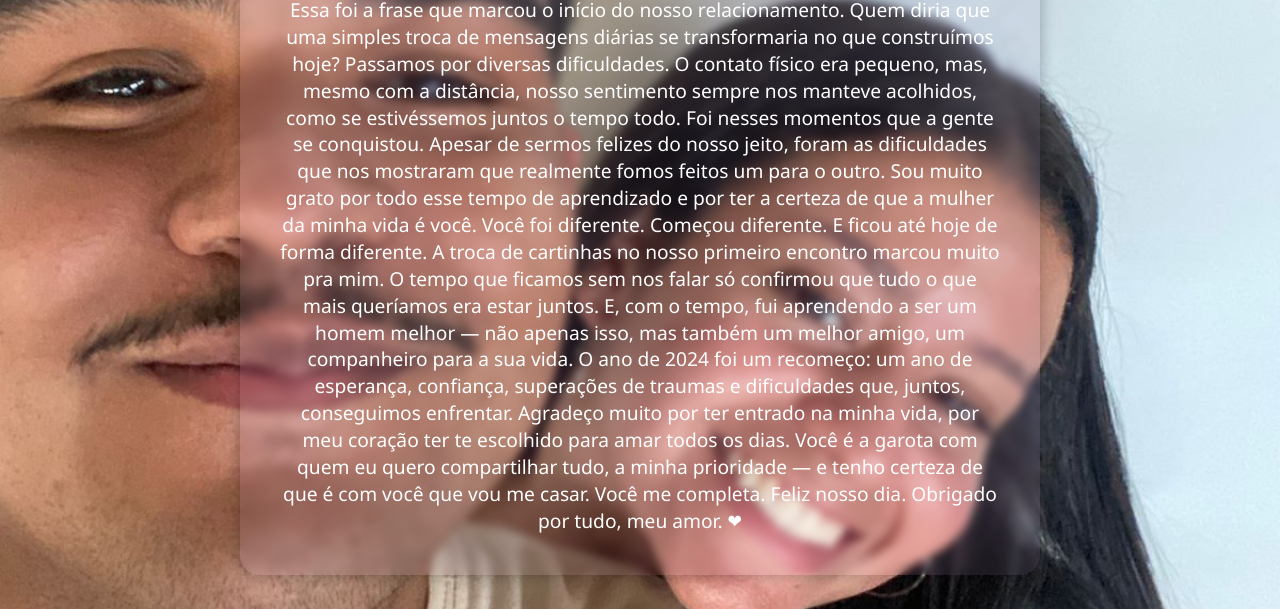
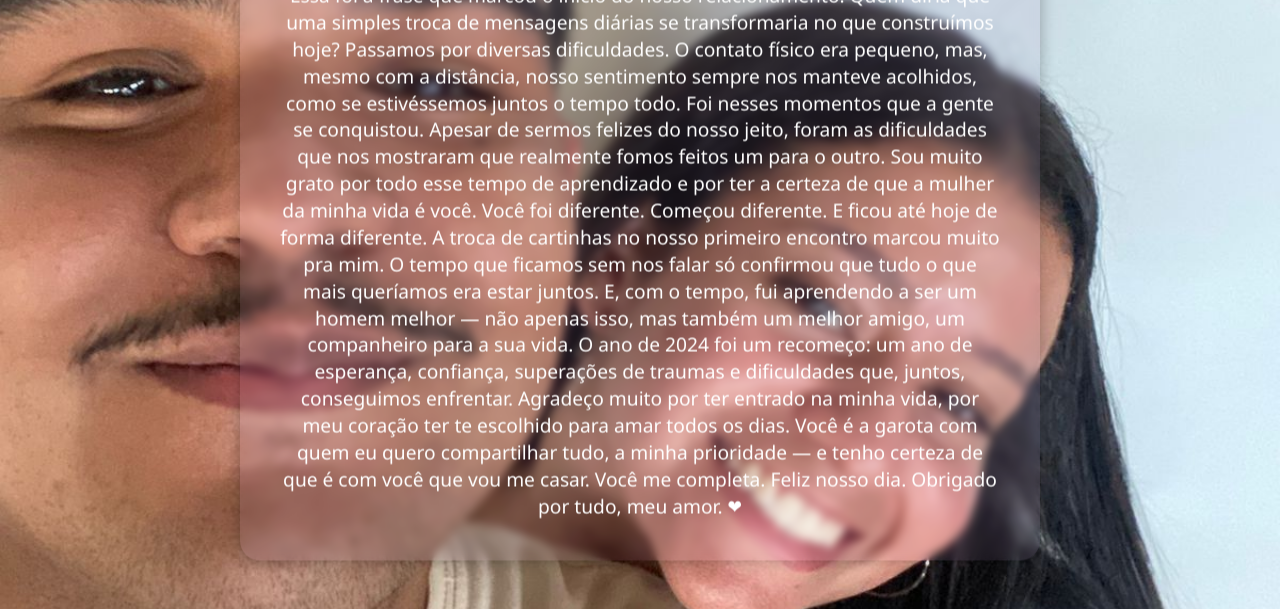
Before and after one commit to BrunoFerreira7/diadosnamorados, a plain HTML site: page declaração.html in a window 1280 px wide. Shown: the part 191-800 px from the top of the page. Drawn offline with Linux system fonts and the light colour scheme.

Commit message:
Update declaração.html

```diff
--- a/declaração.html
+++ b/declaração.html
@@ -28,6 +28,7 @@
       max-width: 800px;
       margin: 0 auto;
       top: 5%;
+      transform: translateY(-2%);
       background: rgba(189, 145, 201, 0.1);
       border-radius: 20px;
       backdrop-filter: blur(4px);
```
